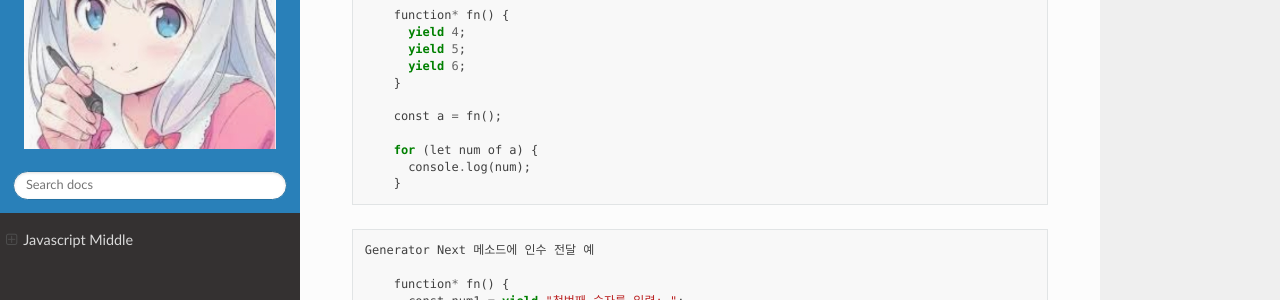
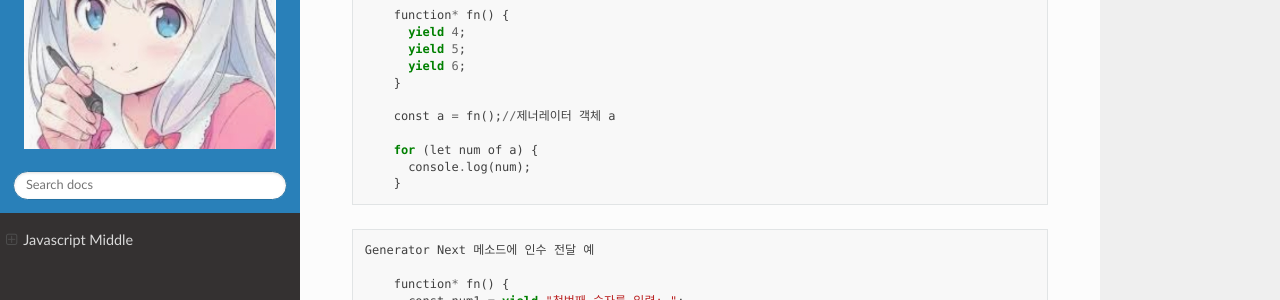
Before and after one commit to lisney/RTD, a Sphinx documentation site: the page built from docs/source/html/javascriptm.md, in a window 1280 px wide and 900 px high, scrolled down 18132 px. Shown: the part 151-451 px from the top of the window. Built offline with Sphinx 7.4.7 and the Read the Docs theme 2.0.0, drawn with Linux system fonts in a browser that asks for light colours; pages that are not in the unit, such as notebooks, are missing from menus.

Commit message:
Update javascriptm.md

```diff
--- a/docs/source/html/javascriptm.md
+++ b/docs/source/html/javascriptm.md
@@ -1006,7 +1006,7 @@ it.next()
       yield 6;
     }
 
-    const a = fn();
+    const a = fn();//제너레이터 객체 a
 
     for (let num of a) {
       console.log(num);
```
